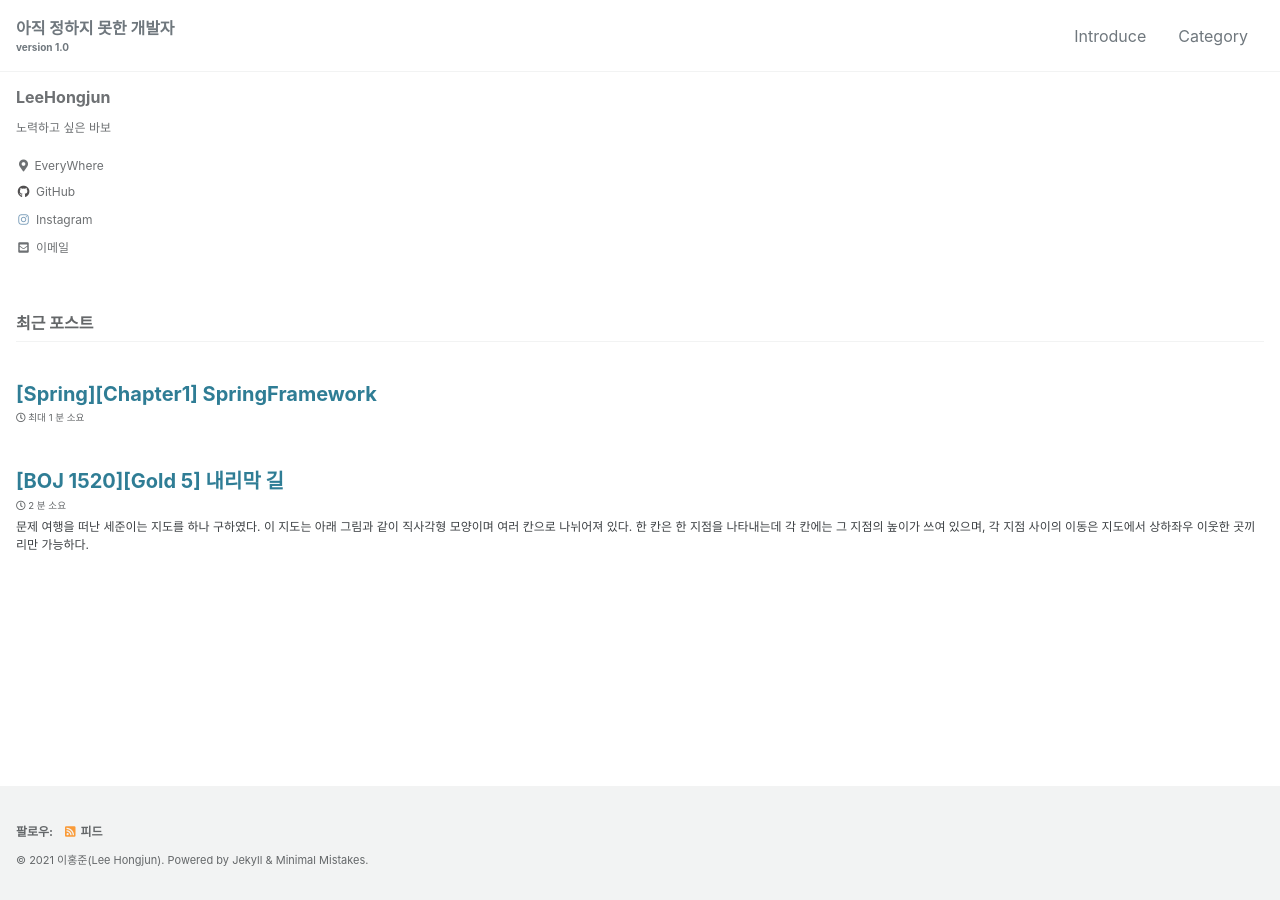
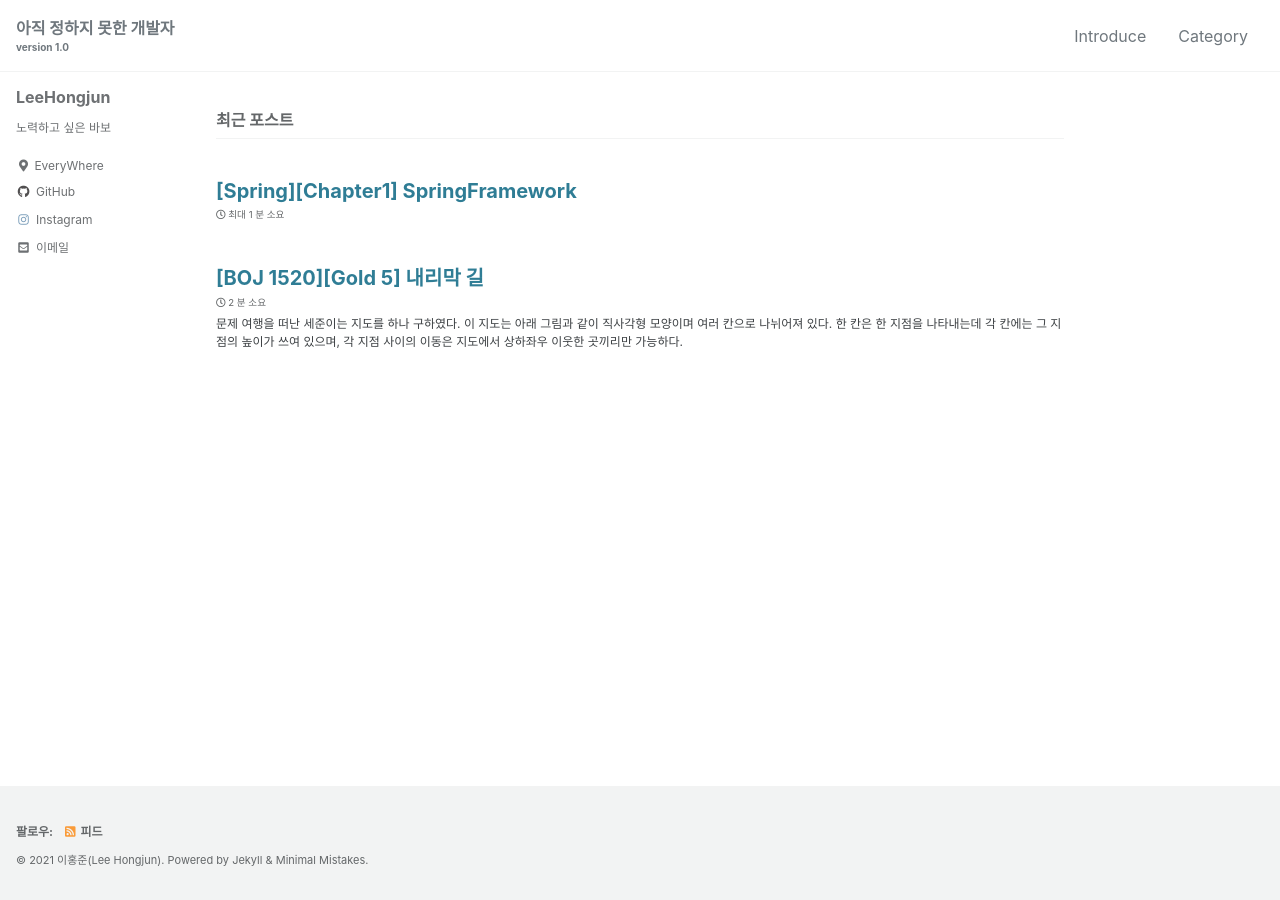
Before and after one commit to hongjunland/hongjunland.github.io, a Jekyll site: the page built from index.html, in a window 1280 px wide. Built offline with Jekyll 4.4.1, drawn with Linux system fonts in a browser that asks for light colours; cached includes are drawn as plain includes; the list of posts is cut into pages by our own code.

Commit message:
update sidebar : narrow

```diff
--- a/_sass/minimal-mistakes/_variables.scss
+++ b/_sass/minimal-mistakes/_variables.scss
@@ -155,8 +155,8 @@
    Grid
    ========================================================================== */
 
-$right-sidebar-width-narrow: 100 !default;
-$right-sidebar-width: 200 !default;
+$right-sidebar-width-narrow: 150px !default;
+$right-sidebar-width: 200px !default;
 $right-sidebar-width-wide: 250px !default;
 
 /*
```
